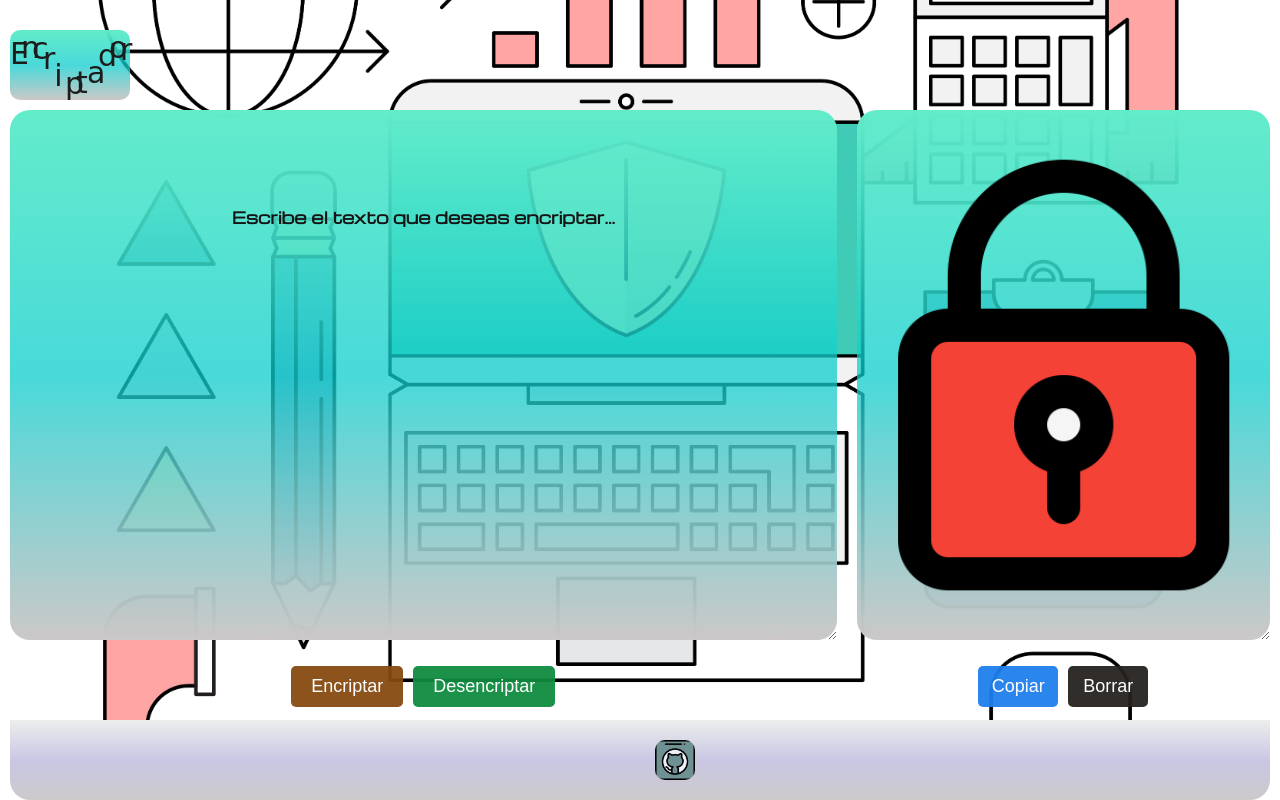
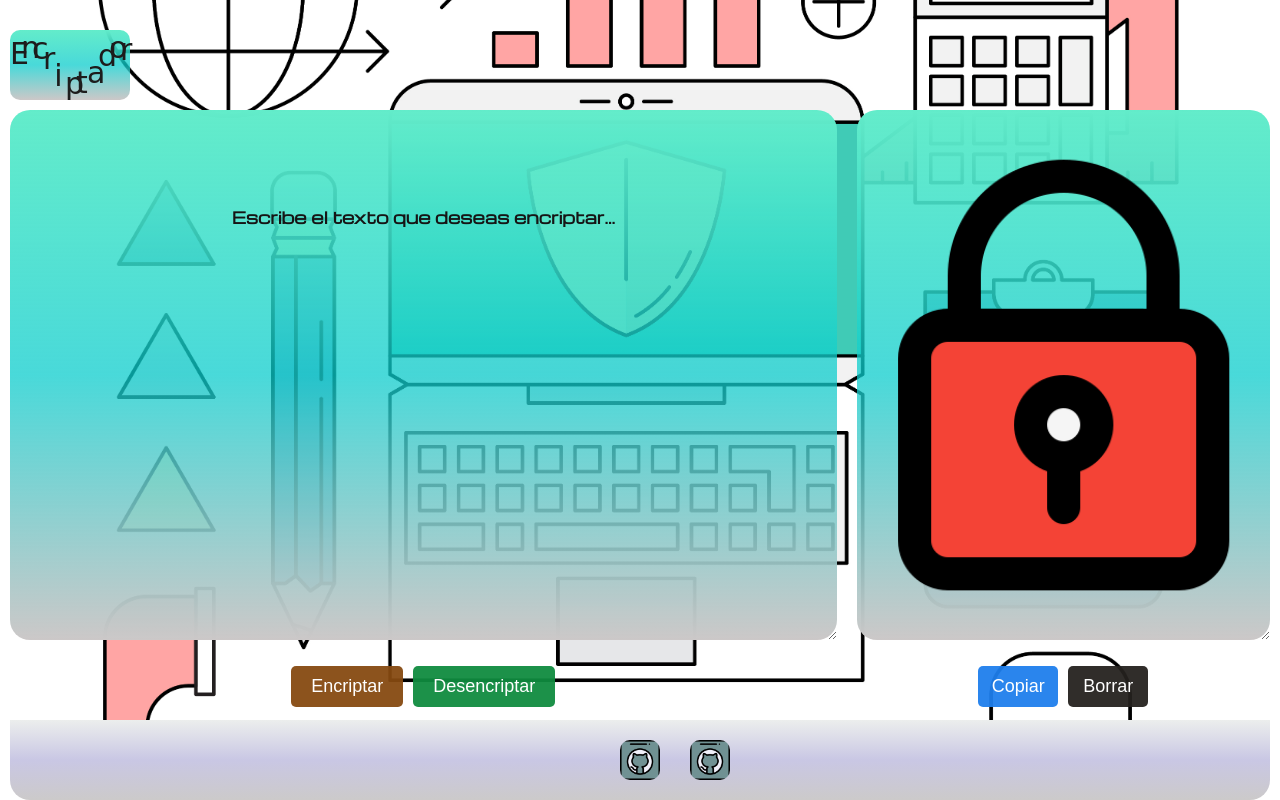
Before and after one commit to adferatuz/encriptador_texto, a plain HTML site: page index.html in a window 1280 px wide. Drawn offline with nearby package versions, Linux system fonts and the light colour scheme; a web font is replaced by a local one.

Commit message:
Haciendo prueba de despliegue con un cambio en icono github

```diff
--- a/index.html
+++ b/index.html
@@ -63,6 +63,7 @@
         <footer class="rodapie">
             <a href="https://www.linkedin.com/in/adrian-fernandez-606a21248/" target="_blank"><div class="contenedor-icon linkedin" ></div></a>
             <a href="https://github.com/adferatuz/encriptador_texto" target="_blank"><div class="contenedor-icon github"></div></a>
+            <a href="https://github.com/adferatuz/encriptador_texto" target="_blank"><div class="contenedor-icon github"></div></a>
 
         </footer>
    </main>
```
